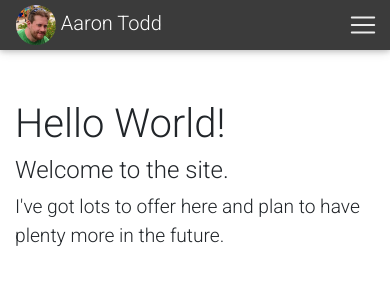
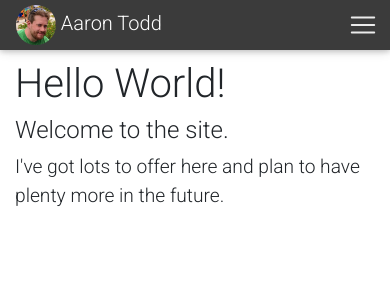
Before and after one commit to toddaa/aatodd.com, a React (Create React App) app: page / in a window 390 px wide. Shown: the top 300 px of the page. Built offline with nearby package versions, Linux system fonts and the light colour scheme.

Commit message:
Adequately sets content height on mobile

```diff
--- a/src/App.css
+++ b/src/App.css
@@ -19,4 +19,7 @@ body,html,{
 	.wrapper {
 		padding-left:0 !important;
 	}
+	.content{
+		margin-top:60px;
+	}
 }
```
